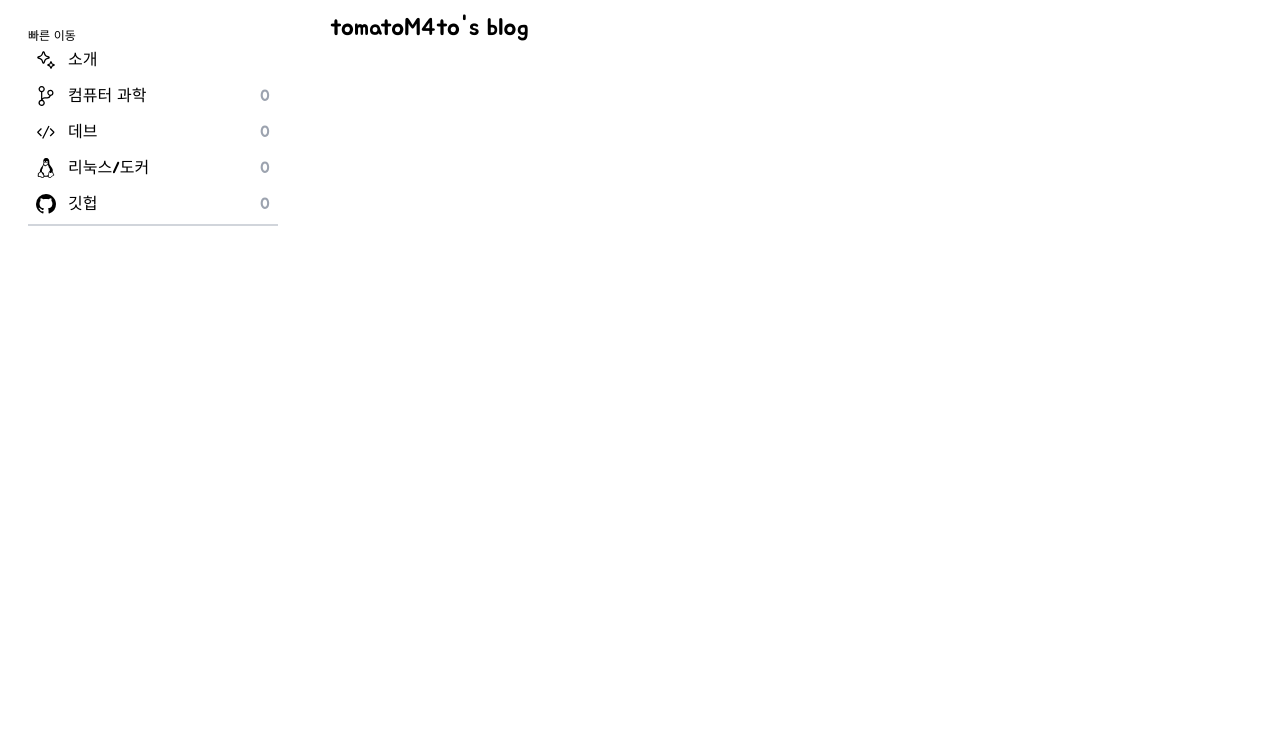
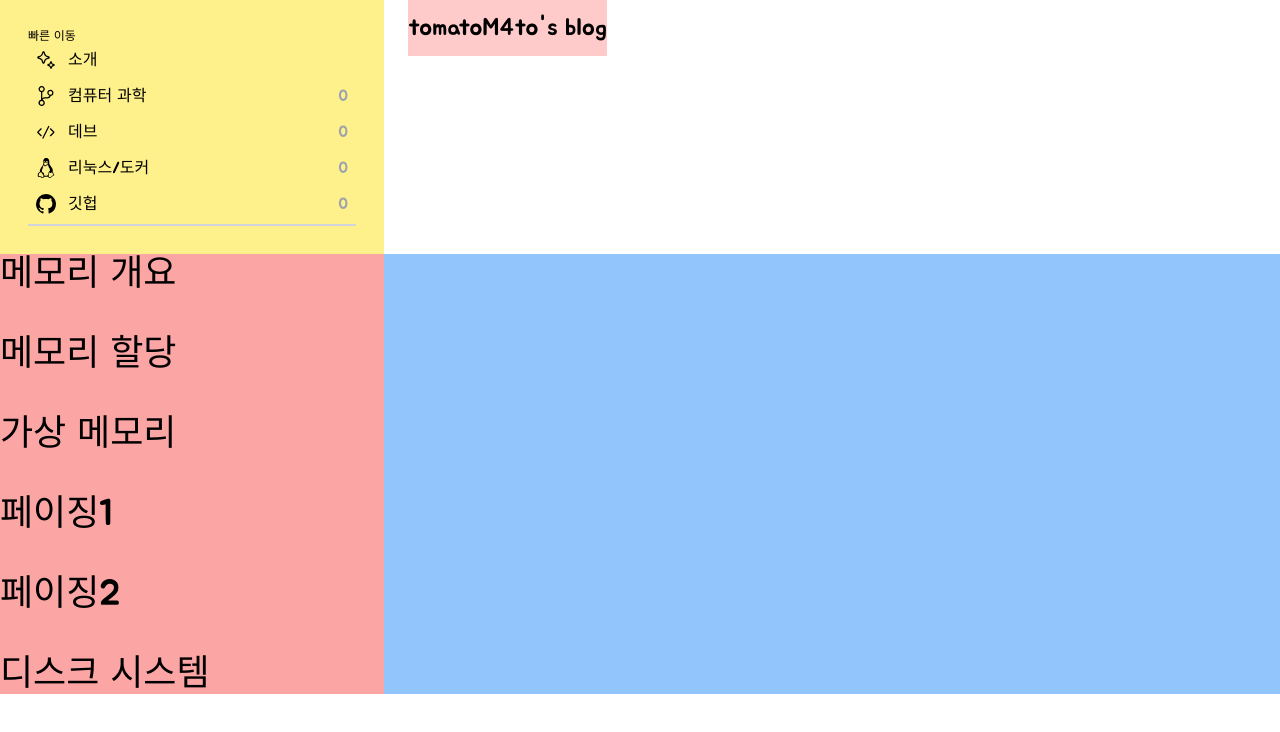
Before and after one commit to tomatoM4to/blog, a Next.js app: page /database/1-introduce in a window 1280 px wide. Shown: the top 732 px of the page. Built offline with nearby package versions, Linux system fonts and the light colour scheme.

Commit message:
renew layout

```diff
--- /dev/null
+++ b/app/[subject]/[post]/layout.tsx
@@ -0,0 +1,21 @@
+import Link from 'next/link';
+
+export default function Layout({
+    children
+}: {
+    children: React.ReactNode
+}) {
+    return (
+        <div className="flex">
+            <div className="w-96 flex flex-col text-4xl gap-10 overflow-auto">
+                <Link href="/os/[1]메모리 개요">메모리 개요</Link>
+                <Link href="/os/[2]메모리 할당">메모리 할당</Link>
+                <Link href="/os/[3]가상 메모리">가상 메모리</Link>
+                <Link href="/os/[4]페이징1">페이징1</Link>
+                <Link href="/os/[5]페이징2">페이징2</Link>
+                <Link href="/os/디스크 시스템">디스크 시스템</Link>
+            </div>
+            {children}
+        </div>
+    );
+}
--- a/app/[subject]/[post]/page.tsx
+++ b/app/[subject]/[post]/page.tsx
@@ -38,6 +38,8 @@ export default async function Page({
         const res = await fs.readFile(filePath, 'utf8');
 
         return (
+            <div className="flex-1 flex flex-col items-center bg-blue-300">
+                <div className="w-1/2">
                     <MDXRemote
                         source={res}
                         components={{
@@ -48,6 +50,8 @@ export default async function Page({
                             ...table
                         }}
                     />
+                </div>
+            </div>
         )
     }
     catch (e) {
--- a/app/layout.tsx
+++ b/app/layout.tsx
@@ -19,14 +19,12 @@ export default function RootLayout({
     return (
         <html lang="en">
             <body className={`${jua.className}`}>
-                <div className="flex">
-                    <Sidebar />
-                    <div className="w-screen flex flex-col items-center">
-                        <Nav />
-                        <main className="w-1/2">
-                            {children}
-                        </main>
-                    </div>
+                <div className="grid grid-cols-[24rem_1fr] auto-rows-auto">
+                    <Sidebar tailwind="w-96 p-7 bg-yellow-200" />
+                    <Nav tailwind="flex items-center h-14 ml-6 mr-auto text-2xl mb-20 bg-red-200" />
+                    <main className="col-span-2 bg-red-300">
+                        {children}
+                    </main>
                 </div>
             </body>
         </html>
--- a/app/page.tsx
+++ b/app/page.tsx
@@ -1,7 +1,12 @@
 export default function Home() {
     return (
-        <div>
-            Hello blog!
+        <div className="flex w-full">
+            <div className="w-96">
+                <h1>Posts list</h1>
+            </div>
+            <div className="flex-1 flex flex-col items-center bg-blue-300">
+                <h1>Post</h1>
+            </div>
         </div>
     );
 }
--- a/components/nav.tsx
+++ b/components/nav.tsx
@@ -1,6 +1,6 @@
-export function Nav() {
+export function Nav({ tailwind }: { tailwind: string }) {
     return (
-        <nav className="flex items-center h-14 ml-6 mr-auto text-2xl mb-20">
+        <nav className={tailwind}>
             tomatoM4to's blog
         </nav>
     )
--- a/components/sidebar.tsx
+++ b/components/sidebar.tsx
@@ -5,9 +5,9 @@ import { VscSparkle } from "react-icons/vsc";
 import { VscTerminalLinux } from "react-icons/vsc";
 import { VscGithubInverted } from "react-icons/vsc";
 
-export function Sidebar() {
+export function Sidebar({ tailwind }: { tailwind: string }) {
     return (
-        <aside className="w-96 h-screen overflow-auto p-7">
+        <aside className={tailwind}>
             <p className="text-xs">빠른 이동</p>
             <div className="flex flex-col border-b-2 border-gray-300">
                 <Button icon={<VscSparkle />} title="소개" count={-1} />
```
Lines whose indentation alone changed are shown as unchanged.
